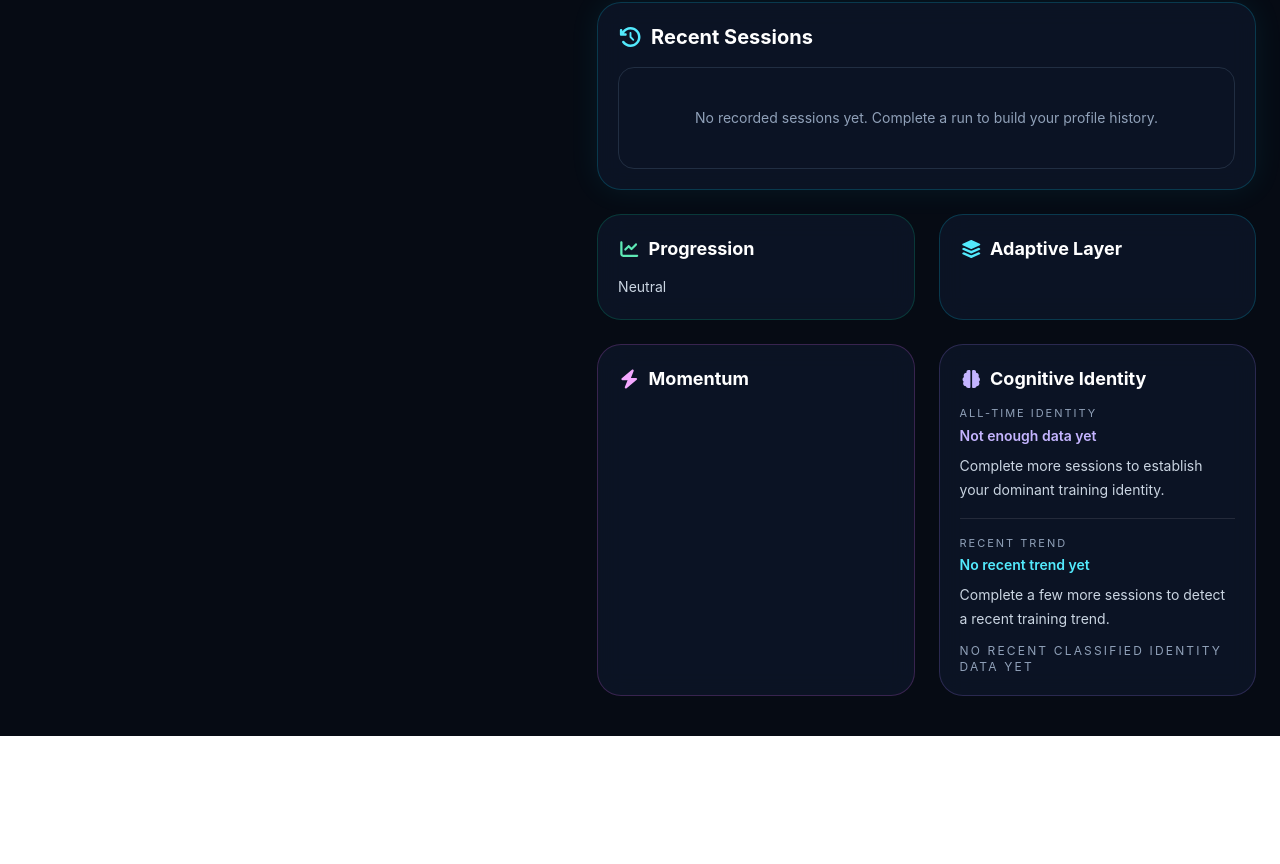
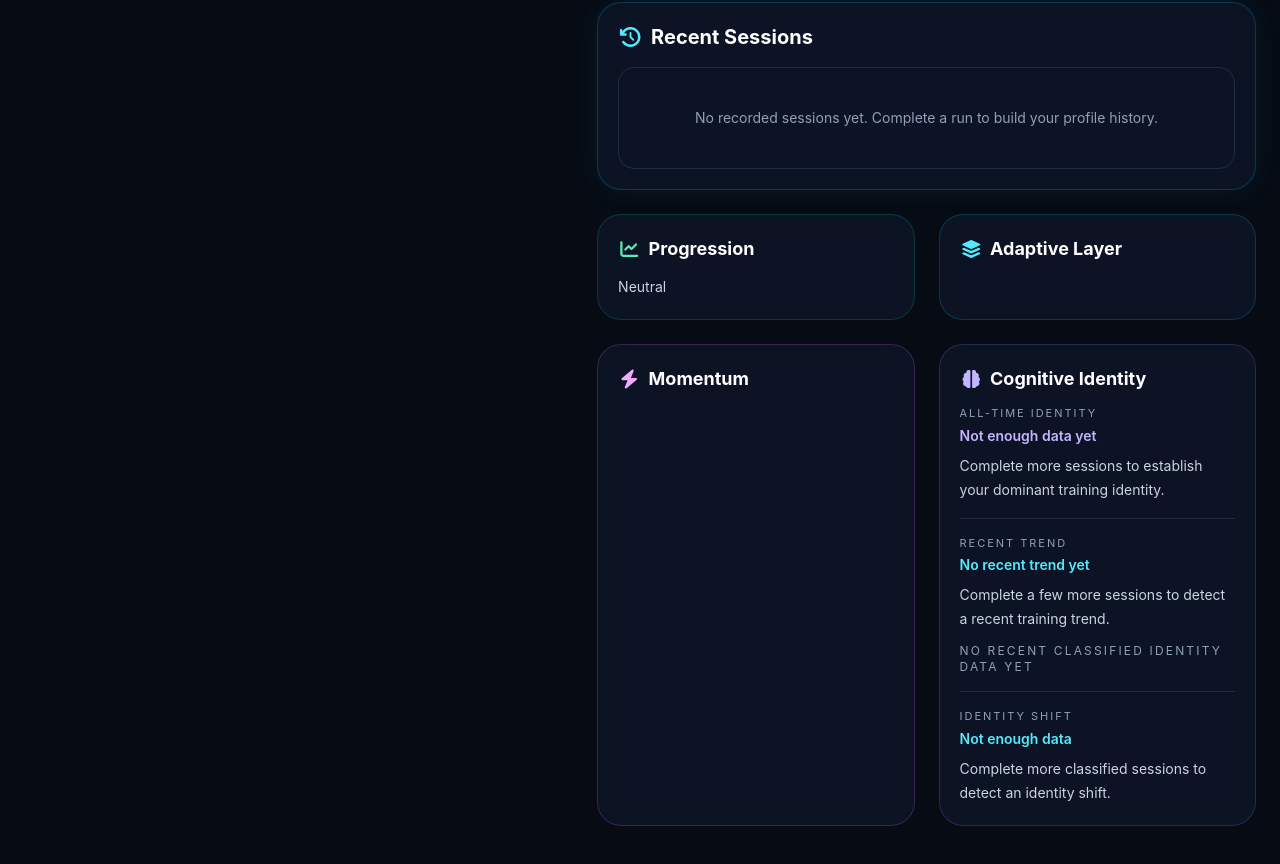
Before and after one commit to Breedlove-Jason/takeneuroiq, a React (Vite) app: page /profile in a window 1280 px wide. Shown: the part 2045-2909 px from the top of the page. Before the commit the page ends 2781 px from the top, so only its background shows below. Built offline with nearby package versions, Linux system fonts and the light colour scheme.

Commit message:
Enhance Arena and ProfilePage components: add shift signal display for cognitive identity and implement identity shift summary

```diff
--- a/src/analytics/cognitiveIdentity.js
+++ b/src/analytics/cognitiveIdentity.js
@@ -32,6 +32,7 @@ export function classifyCognitiveIdentity(session = {}) {
       description:
         "You stayed controlled, accurate, and efficient throughout the session.",
       primarySignal: "Stable precision inside target range.",
+      shiftSignal: "This run reinforced a stable high-control pattern.",
     };
   }
 
@@ -42,6 +43,7 @@ export function classifyCognitiveIdentity(session = {}) {
       description:
         "You trained inside the recommended lane and kept your performance steady.",
       primarySignal: "Controlled performance stayed inside the training lane.",
+      shiftSignal: "This run reinforced consistency inside the recommended lane.",
     };
   }
 
@@ -52,6 +54,7 @@ export function classifyCognitiveIdentity(session = {}) {
       description:
         "You pushed upward and still held onto strong performance.",
       primarySignal: "Strong upward challenge tolerance detected.",
+      shiftSignal: "This run suggests upward adaptation toward harder challenge.",
     };
   }
 
@@ -62,6 +65,7 @@ export function classifyCognitiveIdentity(session = {}) {
       description:
         "You pushed beyond the ideal lane and performance became less stable.",
       primarySignal: "Challenge exceeded stable performance range.",
+      shiftSignal: "This run suggests instability under rising challenge pressure.",
     };
   }
 
@@ -72,6 +76,7 @@ export function classifyCognitiveIdentity(session = {}) {
       description: "You found your own rhythm and maintained high precision without explicit guidance.",
       primarySignal:
         "Strong self-directed performance emerged outside guidance.",
+      shiftSignal: "This run suggests strong self-directed deviation from guidance.",
     };
   }
 
@@ -82,6 +87,7 @@ export function classifyCognitiveIdentity(session = {}) {
       description:
         "This session looked more like recalibration than pure performance growth.",
       primarySignal: "Recovery pattern detected across this session.",
+      shiftSignal: "This run suggests a temporary shift toward recalibration.",
     };
   }
 
@@ -91,5 +97,6 @@ export function classifyCognitiveIdentity(session = {}) {
     description:
       "Your session signals were mixed, but the system is learning how you respond best.",
     primarySignal: "Mixed signals suggest an emerging training pattern.",
+    shiftSignal: "This run adds mixed data to an evolving pattern.",
   };
 }
--- a/src/analytics/cognitiveIdentitySummary.js
+++ b/src/analytics/cognitiveIdentitySummary.js
@@ -7,25 +7,40 @@ export function summarizeCognitiveIdentity(sessions = []) {
       identityCounts: {},
       totalClassifiedSessions: 0,
       recentIdentitySession: null,
+      identityShift: {
+        key: "insufficient_data",
+        label: "Not enough data",
+        description: "Complete more classified sessions to detect an identity shift.",
+      },
     };
   }
 
   const identityCounts = {};
 
-  sessions.forEach((session) => {
+  const getClassifiedIdentity = (session) => {
     let identity = session?.cognitiveIdentity;
 
     if (!identity?.identityKey || !identity?.label) {
       identity = classifyCognitiveIdentity(session);
     }
 
-    const identityKey = identity?.identityKey;
-    const identityLabel = identity?.label;
-    const identityDescription = identity?.description;
+    if (!identity?.identityKey || !identity?.label) {
+      return null;
+    }
 
-    if (!identityKey || !identityLabel) {
+    return identity;
+  };
+
+  sessions.forEach((session) => {
+    const identity = getClassifiedIdentity(session);
+
+    if (!identity) {
       return;
     }
+
+    const identityKey = identity.identityKey;
+    const identityLabel = identity.label;
+    const identityDescription = identity.description;
 
     if (!identityCounts[identityKey]) {
       identityCounts[identityKey] = {
@@ -47,6 +62,82 @@ export function summarizeCognitiveIdentity(sessions = []) {
     .reverse()
     .find((session) => session?.cognitiveIdentity?.identityKey) ?? null;
 
+  const recentClassifiedIdentities = [];
+  for (let index = sessions.length - 1; index >= 0 && recentClassifiedIdentities.length < 5; index -= 1) {
+    const identity = getClassifiedIdentity(sessions[index]);
+    if (identity) {
+      recentClassifiedIdentities.push(identity);
+    }
+  }
+
+  const recentIdentityCounts = {};
+  recentClassifiedIdentities.forEach((identity) => {
+    if (!recentIdentityCounts[identity.identityKey]) {
+      recentIdentityCounts[identity.identityKey] = {
+        identityKey: identity.identityKey,
+        label: identity.label,
+        description: identity.description,
+        count: 0,
+      };
+    }
+    recentIdentityCounts[identity.identityKey].count += 1;
+  });
+  const recentIdentityList = Object.values(recentIdentityCounts).sort(
+    (a, b) => b.count - a.count,
+  );
+  const recentDominantIdentity = recentIdentityList[0] || null;
+
+  const identityShift = (() => {
+    if (!identityList[0] || !recentDominantIdentity) {
+      return {
+        key: "insufficient_data",
+        label: "Not enough data",
+        description: "Complete more classified sessions to detect an identity shift.",
+      };
+    }
+
+    const allTimeKey = identityList[0].identityKey;
+    const recentKey = recentDominantIdentity.identityKey;
+
+    if (allTimeKey === recentKey) {
+      return {
+        key: "stable",
+        label: "Stable",
+        description: "Your recent training pattern is consistent with your longer-term identity.",
+      };
+    }
+
+    if (recentKey === "climber") {
+      return {
+        key: "climbing",
+        label: "Climbing",
+        description: "Your recent sessions suggest more upward challenge tolerance than your longer-term pattern.",
+      };
+    }
+
+    if (recentKey === "recovery_builder") {
+      return {
+        key: "recovery",
+        label: "Recovery Trend",
+        description: "Your recent sessions suggest stabilization or recalibration compared with your longer-term pattern.",
+      };
+    }
+
+    if (recentKey === "overreacher") {
+      return {
+        key: "volatile",
+        label: "Volatile",
+        description: "Your recent sessions show more instability than your longer-term pattern.",
+      };
+    }
+
+    return {
+      key: "shifting",
+      label: "Shifting",
+      description: "Your recent sessions suggest an evolving training pattern.",
+    };
+  })();
+
   return {
     dominantIdentity: identityList[0] || null,
     identityCounts,
@@ -55,5 +146,6 @@ export function summarizeCognitiveIdentity(sessions = []) {
       0,
     ),
     recentIdentitySession,
+    identityShift,
   };
 }
--- a/src/pages/Arena.jsx
+++ b/src/pages/Arena.jsx
@@ -887,6 +887,12 @@ function Arena({ theme }) {
                       </div>
                     )}
 
+                    {cognitiveIdentity?.shiftSignal && (
+                      <p className="mt-2 text-xs leading-5 text-slate-400">
+                        {cognitiveIdentity.shiftSignal}
+                      </p>
+                    )}
+
                     <div className="mt-4 flex items-center justify-between gap-3 border-t border-white/10 pt-3">
                       <div className="flex flex-col">
                         <span className="text-[10px] uppercase tracking-wider text-slate-500 font-semibold">
--- a/src/pages/ProfilePage.jsx
+++ b/src/pages/ProfilePage.jsx
@@ -187,7 +187,6 @@ function ProfilePage() {
       .find((session) => session?.liveAdaptiveDifficulty?.state)
       ?.liveAdaptiveDifficulty?.state || null;
 
-  const recentPrimarySignalSession = cognitiveIdentitySummary.recentIdentitySession;
 
   const adaptiveInsightSubtextMap = {
     challenge:
@@ -1117,13 +1116,26 @@ function ProfilePage() {
                     </p>
                   </div>
 
-                  {recentPrimarySignalSession?.cognitiveIdentity?.primarySignal && (
+                  <div className="border-t border-white/10 pt-4">
+                    <p className="text-[11px] uppercase tracking-[0.18em] text-slate-400">
+                      Identity Shift
+                    </p>
+                    <p className="mt-1 text-sm font-semibold text-cyan-300">
+                      {cognitiveIdentitySummary.identityShift?.label || "Not enough data"}
+                    </p>
+                    <p className="mt-2 text-sm leading-6 text-slate-300">
+                      {cognitiveIdentitySummary.identityShift?.description ||
+                        "Complete more classified sessions to detect an identity shift."}
+                    </p>
+                  </div>
+
+                  {cognitiveIdentitySummary.recentIdentitySession?.cognitiveIdentity?.primarySignal && (
                     <div className="border-t border-white/10 pt-4">
                       <p className="text-[11px] uppercase tracking-[0.18em] text-slate-400">
                         Recent Primary Signal
                       </p>
                       <p className="mt-2 text-sm leading-6 text-cyan-200">
-                        {recentPrimarySignalSession.cognitiveIdentity.primarySignal}
+                        {cognitiveIdentitySummary.recentIdentitySession.cognitiveIdentity.primarySignal}
                       </p>
                     </div>
                   )}
```
